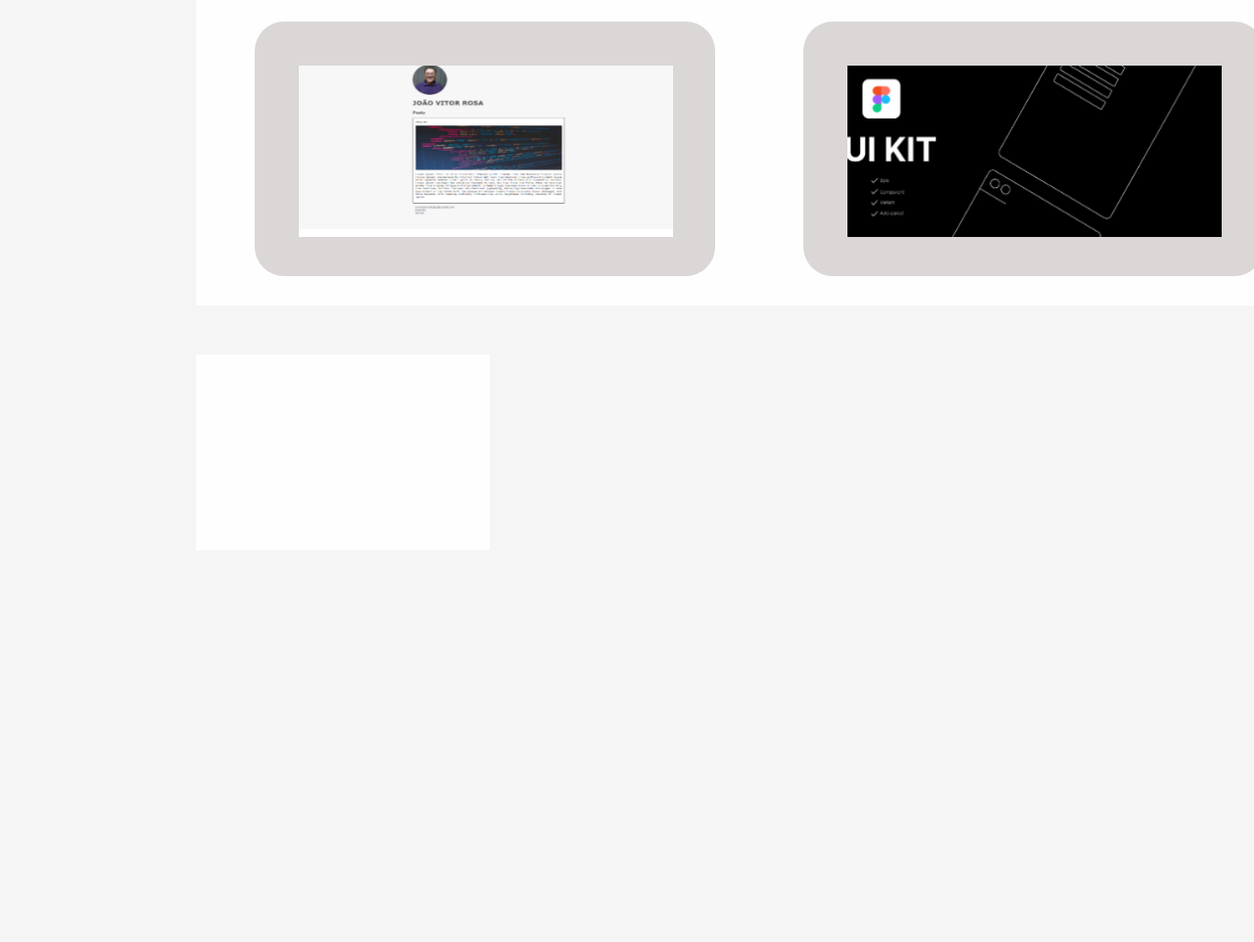
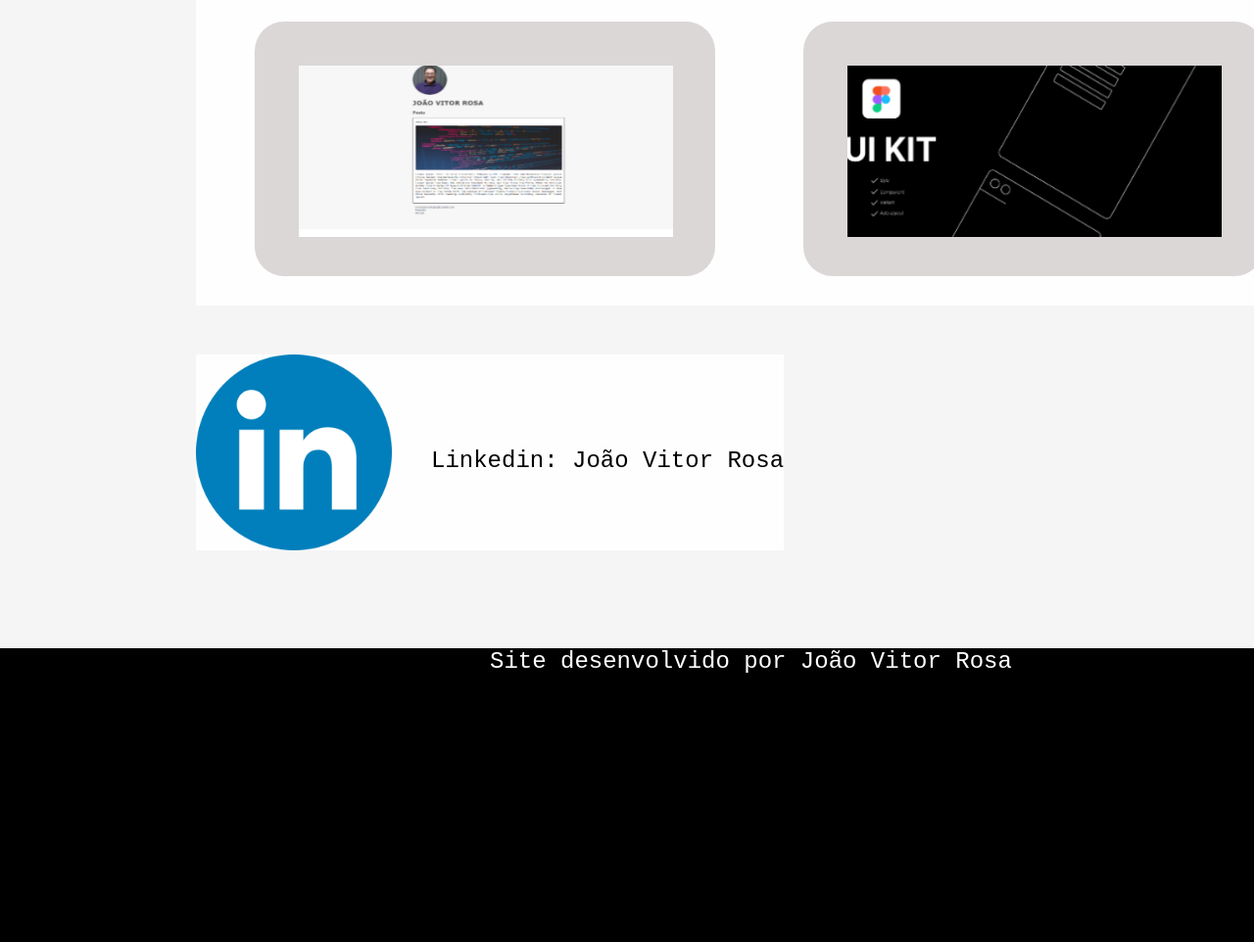
Before and after one commit to Johnrosa59/Portf-lio-Project, a plain HTML site: page index.html in a window 1280 px wide. Shown: the part 1980-2942 px from the top of the page at 98% size. Before the commit the page ends 2542 px from the top, so only its background shows below. Drawn offline with Linux system fonts and the light colour scheme; a web font is replaced by a local one.

Commit message:
Site finalizado

```diff
--- a/css/styles.css
+++ b/css/styles.css
@@ -260,11 +260,16 @@ h1 {
 }
 
 .box-content-linkedin {
-    width: 300px;
+    width: 600px;
     height: 200px;
     background: #fefefe;
     margin-top: 50px;
     margin-left: 200px;
+}
+
+.box-content-linkedin:hover {
+    box-shadow: 5px 5px 5px rgb(175, 1, 1);
+    cursor: pointer;
 }
 
 .text-title-project {
@@ -275,3 +280,32 @@ h1 {
     margin-top: 20px;
     text-decoration: underline;
 }
+
+.icon-linkedin {
+    width: 200px;
+    height: 200px;
+    display: inline-block;
+}
+
+.Linkedin-text-perfil {
+    display: inline-block;
+    position: absolute;
+    margin-top: 100px;
+    margin-left: 40px;
+    font-size: 24px;
+    font-family: 'JetBrains Mono', monospace;
+}
+
+.portfolio-footer {
+    background: #000000;
+    width: 100vw;
+    height: 300px;
+    margin-top: 80px;
+}
+
+.p-footer {
+    color: #fff;
+    font-size: 24px;
+    font-family: 'JetBrains Mono', monospace;
+    margin-left: 500px;
+}
--- a/index.html
+++ b/index.html
@@ -78,9 +78,17 @@
             </div>
         </section>
         <section>
-            <div class="box-content-linkedin"></div>
+            <a href="https://www.linkedin.com/in/jo%C3%A3o-vitor-rosa/">
+                <div class="box-content-linkedin">
+                    <img src="./img/LinkedIn Icon.png" alt="Icone do LinkedIn" class="icon-linkedin">
+                    <h3 class="Linkedin-text-perfil">Linkedin: João Vitor Rosa</h3>
+                </div>
+            </a>
         </section>
     </main>
+    <footer class="portfolio-footer">
+        <p class="p-footer">Site desenvolvido por João Vitor Rosa</p>
+    </footer>
 </body>
 
 </html>
```
Also changed, not shown: img/LinkedIn Icon.png (added).
